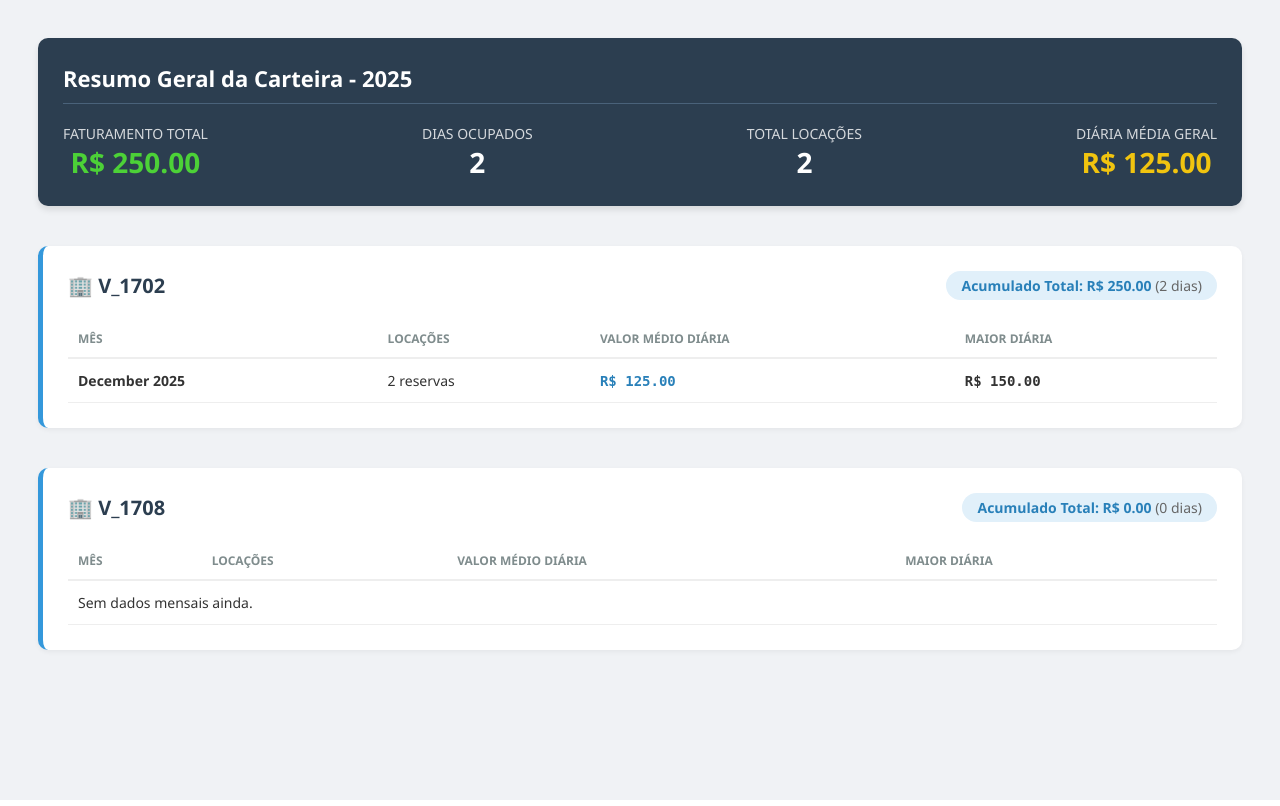
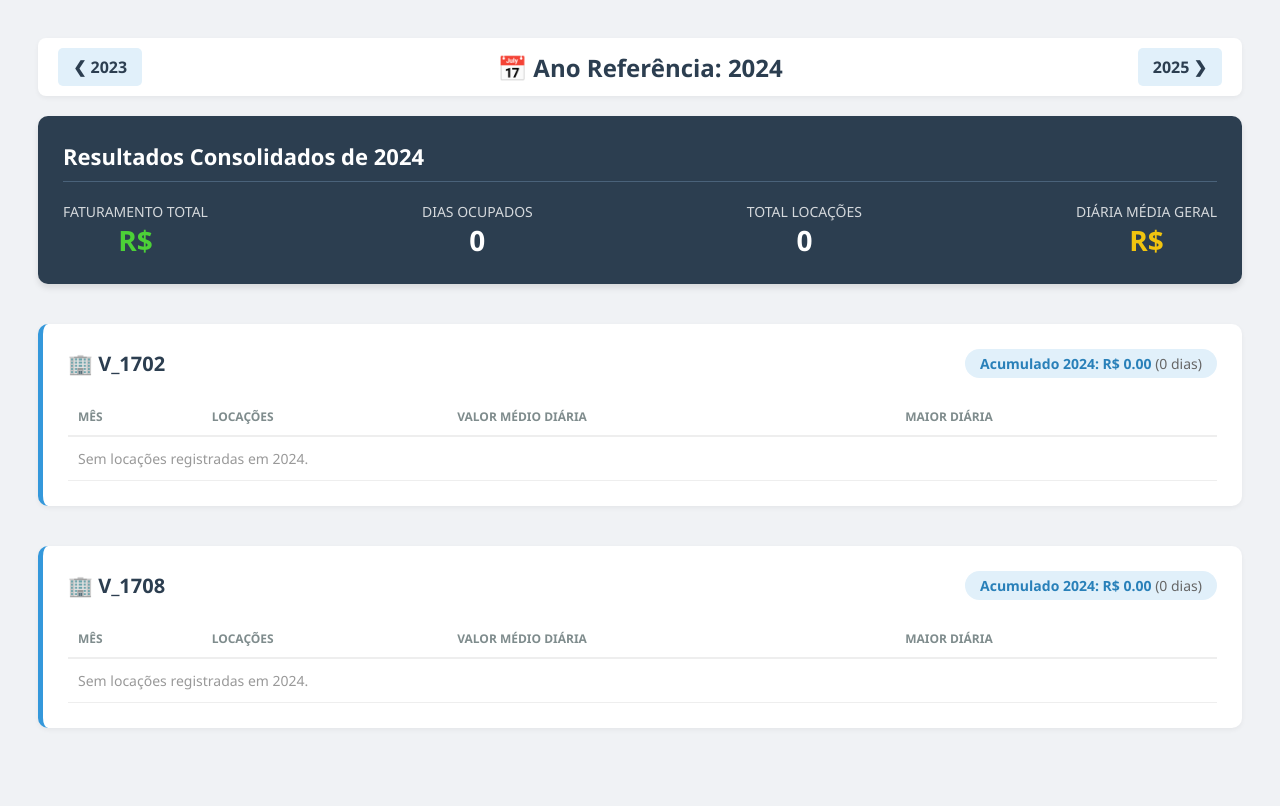
Before and after one commit to 2kbqgw7zws-eng/cristianorsousa, a Django app: page /relatorio/?ano=2024 in a window 1280 px wide. Run offline with Django 4.2, Linux system fonts and the light colour scheme; data comes from the database, SQL or seed files in the repository.

Commit message:
Adicionando filtro de ano

```diff
--- a/imoveis/templates/relatorio.html
+++ b/imoveis/templates/relatorio.html
@@ -5,12 +5,21 @@
     <title>Relatório Gerencial</title>
     <style>
         body { font-family: 'Segoe UI', sans-serif; padding: 30px; background-color: #f0f2f5; color: #333; }
+
+        /* Navegação de Ano */
+        .ano-nav { display: flex; justify-content: space-between; align-items: center; margin-bottom: 20px; background: #fff; padding: 10px 20px; border-radius: 8px; box-shadow: 0 2px 5px rgba(0,0,0,0.05); }
+        .btn-ano { text-decoration: none; color: #2c3e50; font-weight: bold; padding: 8px 15px; border-radius: 5px; background: #e1f0fa; transition: 0.3s; }
+        .btn-ano:hover { background: #3498db; color: white; }
+        .ano-atual { font-size: 24px; font-weight: bold; color: #2c3e50; }
+
+        /* Estilo do Resumo Geral */
         .header-geral { background: #2c3e50; color: white; padding: 25px; border-radius: 10px; margin-bottom: 40px; box-shadow: 0 4px 6px rgba(0,0,0,0.1); }
         .header-geral h1 { margin: 0 0 20px 0; font-size: 22px; border-bottom: 1px solid #4a627a; padding-bottom: 10px; }
         .kpi-container { display: flex; gap: 20px; justify-content: space-between; }
         .kpi-box { text-align: center; }
         .kpi-value { font-size: 28px; font-weight: bold; color: #4cd137; }
         .kpi-label { font-size: 14px; opacity: 0.8; text-transform: uppercase; }
+
         .imovel-card { background: white; border-radius: 10px; padding: 25px; margin-bottom: 40px; box-shadow: 0 2px 5px rgba(0,0,0,0.05); border-left: 5px solid #3498db; }
         .imovel-header { display: flex; justify-content: space-between; align-items: center; margin-bottom: 20px; }
         .imovel-title { font-size: 20px; font-weight: bold; color: #2c3e50; }
@@ -22,8 +31,15 @@
     </style>
 </head>
 <body>
+
+    <div class="ano-nav">
+        <a href="?ano={{ ano_anterior }}" class="btn-ano">❮ {{ ano_anterior }}</a>
+        <span class="ano-atual">📅 Ano Referência: {{ ano }}</span>
+        <a href="?ano={{ ano_proximo }}" class="btn-ano">{{ ano_proximo }} ❯</a>
+    </div>
+
     <div class="header-geral">
-        <h1>Resumo Geral da Carteira - {{ ano }}</h1>
+        <h1>Resultados Consolidados de {{ ano }}</h1>
         <div class="kpi-container">
             <div class="kpi-box">
                 <div class="kpi-label">Faturamento Total</div>
@@ -43,18 +59,25 @@
             </div>
         </div>
     </div>
+
     {% for imovel in dados_imoveis %}
     <div class="imovel-card">
         <div class="imovel-header">
             <div class="imovel-title">🏢 {{ imovel.nome }}</div>
             <div class="tag-anual">
-                Acumulado Total: R$ {{ imovel.faturamento_total|floatformat:2 }}
+                Acumulado {{ ano }}: R$ {{ imovel.faturamento_total|floatformat:2 }}
                 <span style="font-weight: normal; color: #666;">({{ imovel.dias_ocupados }} dias)</span>
             </div>
         </div>
+
         <table>
             <thead>
-                <tr><th>Mês</th><th>Locações</th><th>Valor Médio Diária</th><th>Maior Diária</th></tr>
+                <tr>
+                    <th>Mês</th>
+                    <th>Locações</th>
+                    <th>Valor Médio Diária</th>
+                    <th>Maior Diária</th>
+                </tr>
             </thead>
             <tbody>
                 {% for mes in imovel.meses %}
@@ -65,13 +88,12 @@
                     <td class="money">R$ {{ mes.maior|floatformat:2 }}</td>
                 </tr>
                 {% empty %}
-                <tr><td colspan="4">Sem dados mensais ainda.</td></tr>
+                <tr><td colspan="4" style="color: #999;">Sem locações registradas em {{ ano }}.</td></tr>
                 {% endfor %}
             </tbody>
         </table>
     </div>
-    {% empty %}
-        <p style="text-align: center; color: #999;">Nenhum imóvel com locações este ano.</p>
     {% endfor %}
+
 </body>
 </html>
--- a/imoveis/views.py
+++ b/imoveis/views.py
@@ -5,11 +5,23 @@ from .models import Imovel, Locacao
 import datetime
 
 def relatorio_geral(request):
+    # 1. Descobrir qual ano o usuário quer ver
     hoje = datetime.date.today()
-    ano_atual = hoje.year
+    ano_atual_sistema = hoje.year
 
-    locacoes_ano = Locacao.objects.filter(data_entrada__year=ano_atual)
+    # Tenta pegar o ano da URL (?ano=2026), se não der, usa o ano atual
+    ano_url = request.GET.get('ano')
+    try:
+        ano_selecionado = int(ano_url) if ano_url else ano_atual_sistema
+    except ValueError:
+        ano_selecionado = ano_atual_sistema
 
+    # 2. Filtrar locações pelo ano selecionado
+    locacoes_ano = Locacao.objects.filter(
+        data_entrada__year=ano_selecionado
+    )
+
+    # 3. Cálculos Gerais (KPIs do Topo)
     geral = locacoes_ano.aggregate(
         total_faturado=Sum('valor_cobrado_diaria'),
         total_locacoes=Count('id'),
@@ -17,16 +29,26 @@ def relatorio_geral(request):
         dias_ocupados=Count('data_entrada')
     )
 
+    # 4. Dados por Imóvel
     dados_imoveis = []
     imoveis = Imovel.objects.all()
 
     for imovel in imoveis:
+        # Filtra locações desse imóvel NO ANO SELECIONADO
         locs_imovel = locacoes_ano.filter(imovel=imovel)
-        resumo_imovel = locs_imovel.aggregate(fat=Sum('valor_cobrado_diaria'), dias=Count('id'))
 
-        meses = locs_imovel.annotate(mes_ref=TruncMonth('data_entrada')).values('mes_ref').annotate(
-            qtd=Count('id'), total=Sum('valor_cobrado_diaria'),
-            media=Avg('valor_cobrado_diaria'), maior=Max('valor_cobrado_diaria')
+        resumo_imovel = locs_imovel.aggregate(
+            fat=Sum('valor_cobrado_diaria'),
+            dias=Count('id')
+        )
+
+        meses = locs_imovel.annotate(
+            mes_ref=TruncMonth('data_entrada')
+        ).values('mes_ref').annotate(
+            qtd=Count('id'),
+            total=Sum('valor_cobrado_diaria'),
+            media=Avg('valor_cobrado_diaria'),
+            maior=Max('valor_cobrado_diaria')
         ).order_by('mes_ref')
 
         dados_imoveis.append({
@@ -36,6 +58,11 @@ def relatorio_geral(request):
             'meses': meses
         })
 
+    # 5. Enviar para o HTML (incluindo variáveis para os botões de próximo/anterior)
     return render(request, 'relatorio.html', {
-        'ano': ano_atual, 'geral': geral, 'dados_imoveis': dados_imoveis
+        'ano': ano_selecionado,
+        'ano_anterior': ano_selecionado - 1,
+        'ano_proximo': ano_selecionado + 1,
+        'geral': geral,
+        'dados_imoveis': dados_imoveis
     })
```
